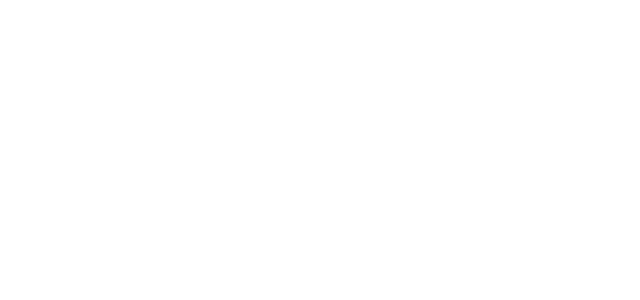
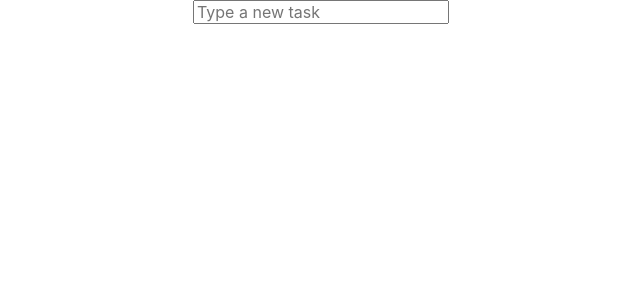
Before and after one commit to gtaminato/todo-list, a React (Create React App) app: page / in a window 1280 px wide. Both pictures are taken after a click on the element "GET STARTED". Shown: the top 300 px of the page, without its empty margins (319-959 px from the left). Built offline with nearby package versions, Linux system fonts and the light colour scheme.

Commit message:
Add task and newTask components

```diff
--- a/src/App.js
+++ b/src/App.js
@@ -1,15 +1,27 @@
 import React, { useState } from 'react';
 import SplashScreen from './components/splash-screen';
+import Task from './components/task';
+import NewTask from './components/new-task';
 
 import './App.css';
 
 const App = () => {
 
-  const [showIntro, setShowIntro] = useState(true)
+  const [showIntro, setShowIntro] = useState(true);
+  const [tasks, setTasks] = useState([]);
+
+  const addNewTask = task => {
+    setTasks([
+      ...tasks,
+      task
+    ]);
+  }
 
   return (
     <div className="App">
       {showIntro && <SplashScreen onStart={() => setShowIntro(false)} />}
+      {!showIntro && tasks.map((task, index) => <Task key={index} text={task} />)}
+      {!showIntro && <NewTask onAdd={addNewTask} />}
     </div>
   );
 }
--- /dev/null
+++ b/src/components/new-task/index.js
@@ -0,0 +1,24 @@
+import React from 'react';
+import PropTypes from 'prop-types';
+
+import './styles.scss';
+
+const NewTask = ({ onAdd }) => {
+  const handleKeyDown = event => {
+    if (event.key === 'Enter') {
+      onAdd(event.target.value);
+    }
+  };
+
+  return (
+    <div className="NewTask">
+      <input type="text" className="pure-input-1" placeholder="Type a new task" onKeyDown={handleKeyDown} />
+    </div>
+  );
+};
+
+NewTask.propTypes = {
+  onAdd: PropTypes.func.isRequired
+};
+
+export default NewTask;
--- /dev/null
+++ b/src/components/task/index.js
@@ -0,0 +1,22 @@
+import React, { useState } from 'react';
+import PropTypes from 'prop-types';
+
+import './styles.scss';
+
+const Task = ({ text }) => {
+  const [check, setCheck] = useState(false);
+
+  return (
+    <div className="Task">
+      <label for="default-remember">
+        <input type="checkbox" id="default-remember" onClick={() => setCheck(!check)} />{text}
+      </label>
+    </div>
+  );
+};
+
+Task.propTypes = {
+  text: PropTypes.string.isRequired
+};
+
+export default Task;
```
Also changed, not shown: src/components/new-task/styles.scss (added), src/components/task/styles.scss (added).
